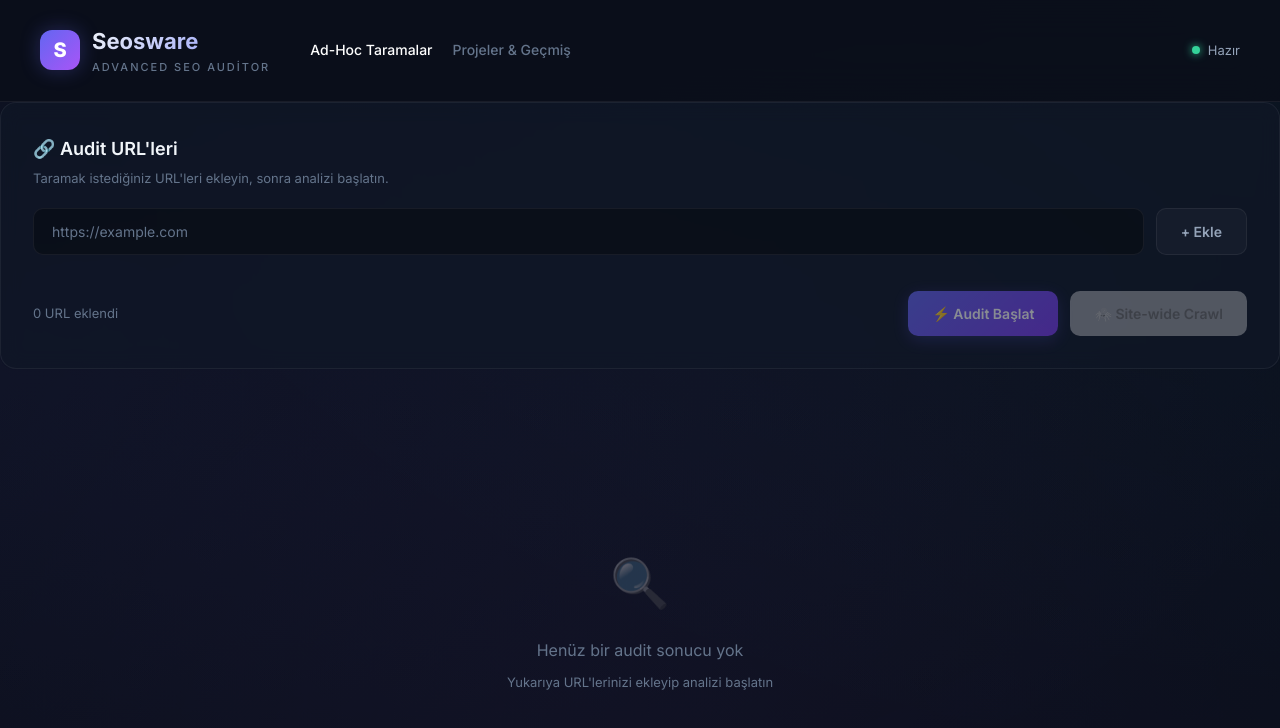
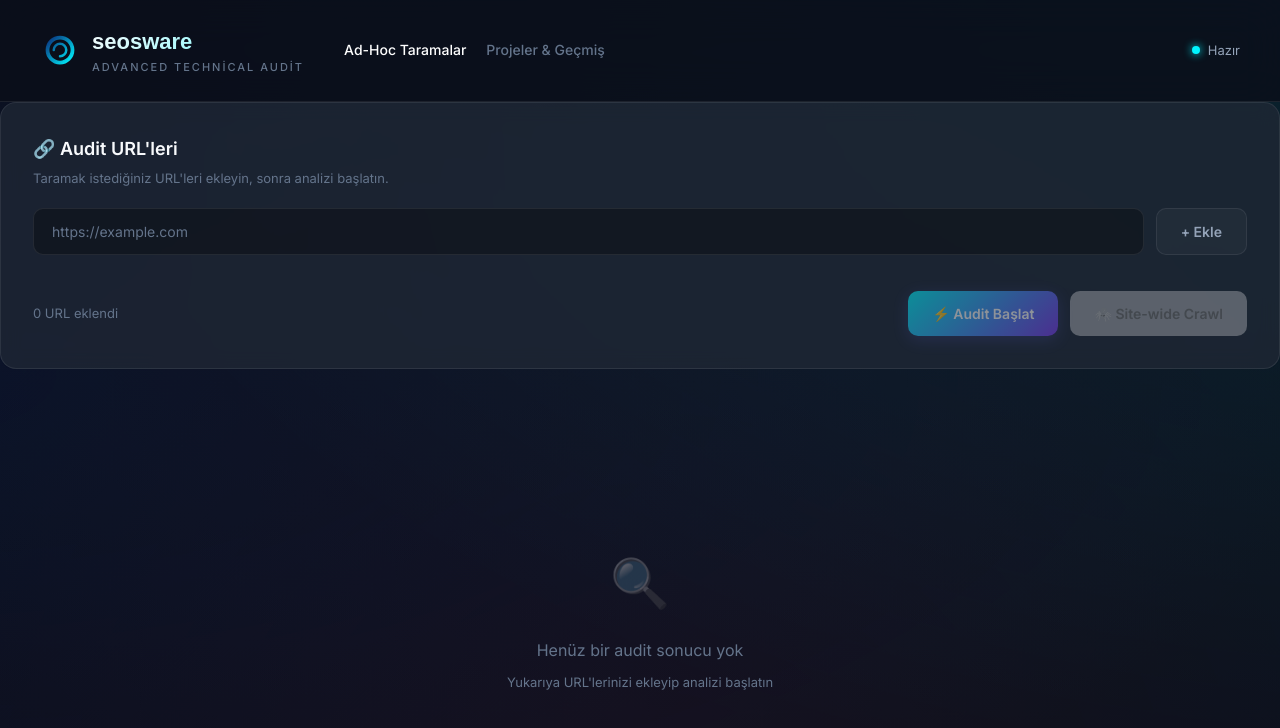
Before and after one commit to omerozselcuk/seosware, a website: page dashboard/index.html in a window 1280 px wide. Drawn offline with Linux system fonts and the light colour scheme.

Commit message:
v2.3.0: Stitch UI Theme, JSON Export, and Path-based URL Display

```diff
--- a/dashboard/index.html
+++ b/dashboard/index.html
@@ -10,29 +10,29 @@
 
     :root {
       --bg-primary: #0a0e1a;
-      --bg-secondary: #111827;
-      --bg-card: rgba(17, 24, 39, 0.7);
-      --bg-card-hover: rgba(31, 41, 55, 0.8);
+      --bg-secondary: #0f172a;
+      --bg-card: rgba(33, 40, 54, 0.75);
+      --bg-card-hover: rgba(45, 55, 75, 0.85);
       --bg-glass: rgba(255,255,255,0.03);
-      --border: rgba(255,255,255,0.06);
-      --border-hover: rgba(255,255,255,0.12);
-      --text-primary: #f1f5f9;
+      --border: rgba(255,255,255,0.08);
+      --border-hover: rgba(0, 246, 255, 0.3);
+      --text-primary: #f8fafc;
       --text-secondary: #94a3b8;
       --text-muted: #64748b;
-      --accent: #6366f1;
-      --accent-light: #818cf8;
-      --accent-glow: rgba(99,102,241,0.15);
-      --green: #34d399;
-      --green-bg: rgba(52,211,153,0.1);
+      --accent: #00F6FF;
+      --accent-light: #5dfaff;
+      --accent-glow: rgba(0, 246, 255, 0.2);
+      --green: #00F6FF;
+      --green-bg: rgba(0, 246, 255, 0.1);
       --yellow: #fbbf24;
       --yellow-bg: rgba(251,191,36,0.1);
-      --red: #f87171;
-      --red-bg: rgba(248,113,113,0.1);
-      --cyan: #22d3ee;
+      --red: #E83F57;
+      --red-bg: rgba(232, 63, 87, 0.1);
+      --cyan: #00F6FF;
       --orange: #fb923c;
       --radius: 16px;
       --radius-sm: 10px;
-      --shadow: 0 8px 32px rgba(0,0,0,0.3);
+      --shadow: 0 12px 40px rgba(0,0,0,0.4);
     }
 
     body {
@@ -50,9 +50,9 @@
       position: fixed;
       top: -50%; left: -50%;
       width: 200%; height: 200%;
-      background: radial-gradient(ellipse at 20% 50%, rgba(99,102,241,0.06) 0%, transparent 50%),
-                  radial-gradient(ellipse at 80% 20%, rgba(34,211,238,0.04) 0%, transparent 50%),
-                  radial-gradient(ellipse at 50% 80%, rgba(168,85,247,0.04) 0%, transparent 50%);
+      background: radial-gradient(ellipse at 20% 50%, rgba(10, 47, 124, 0.15) 0%, transparent 50%),
+                  radial-gradient(ellipse at 80% 20%, rgba(0, 246, 255, 0.1) 0%, transparent 50%),
+                  radial-gradient(ellipse at 50% 80%, rgba(232, 63, 87, 0.05) 0%, transparent 50%);
       z-index: -1;
       animation: ambientDrift 20s ease-in-out infinite;
     }
@@ -681,10 +681,19 @@
 <!-- HEADER -->
 <header class="header">
   <div class="logo">
-    <div class="logo-icon">S</div>
+    <svg width="40" height="40" viewBox="0 0 32 32" fill="none" xmlns="http://www.w3.org/2000/svg">
+      <path d="M16 26C21.5228 26 26 21.5228 26 16C26 10.4772 21.5228 6 16 6C10.4772 6 6 10.4772 6 16C6 21.5228 10.4772 26 16 26Z" stroke="url(#logo_grad)" stroke-width="3"/>
+      <path d="M11 16C11 13.2386 13.2386 11 16 11C18.7614 11 21 13.2386 21 16C21 18.7614 18.7614 21 16 21" stroke="url(#logo_grad)" stroke-width="2" stroke-linecap="round"/>
+      <defs>
+        <linearGradient id="logo_grad" x1="6" y1="6" x2="26" y2="26" gradientUnits="userSpaceOnUse">
+          <stop stop-color="#0A2F7C"/>
+          <stop offset="1" stop-color="#00F6FF"/>
+        </linearGradient>
+      </defs>
+    </svg>
     <div>
-      <div class="logo-text">Seosware</div>
-      <div class="logo-sub">Advanced SEO Auditor</div>
+      <div class="logo-text" style="font-family: 'Space Grotesk', sans-serif;">seosware</div>
+      <div class="logo-sub">advanced technical audit</div>
     </div>
   </div>
 
@@ -757,7 +766,10 @@
 
   <!-- RESULTS -->
   <section class="results-section" id="resultsSection">
-    <div class="results-tabs" id="resultsTabs"></div>
+    <div style="display:flex; justify-content:space-between; align-items:center; margin-bottom:12px; gap:16px;">
+      <div class="results-tabs" id="resultsTabs" style="margin-bottom:0; flex:1; overflow-x:auto;"></div>
+      <button class="btn btn-outline" id="jsonDownloadBtn" onclick="downloadResultsJson()" style="flex-shrink:0; padding:8px 16px; font-size:12px; border-color:var(--accent); color:var(--accent); display:none;">📥 JSON İndir</button>
+    </div>
     <div id="resultsContent"></div>
   </section>
 
@@ -955,6 +967,7 @@
     if (results.length === 0) return;
 
     document.getElementById('resultsSection').classList.add('active');
+    document.getElementById('jsonDownloadBtn').style.display = 'inline-flex';
 
     // Tabs
     const tabs = document.getElementById('resultsTabs');
@@ -966,8 +979,22 @@
     renderTab(0);
   }
 
+  function downloadResultsJson() {
+    if (!results || results.length === 0) return;
+    const blob = new Blob([JSON.stringify(results, null, 2)], { type: 'application/json' });
+    const url = URL.createObjectURL(blob);
+    const a = document.createElement('a');
+    a.href = url;
+    a.download = `seosware-audit-${new Date().toISOString().split('.')[0].replace(/[:T]/g, '-')}.json`;
+    a.click();
+    URL.revokeObjectURL(url);
+  }
+
   function safeParse(url) {
-    try { return new URL(url).hostname; } catch { return url; }
+    try {
+      const u = new URL(url);
+      return u.pathname === '/' ? u.hostname : u.pathname;
+    } catch { return url; }
   }
 
   function switchTab(idx) {
--- a/package.json
+++ b/package.json
@@ -1,7 +1,7 @@
 {
   "name": "seosware",
-  "version": "2.1.1",
-  "description": "Seosware Pro: Playwright-based SEO Auditor with Holistic Gemini AI Insights, Caching, and PDF Export",
+  "version": "2.3.0",
+  "description": "Seosware Pro: Playwright-based SEO Auditor with Stitch UI Theme, JSON Export, and Gemini AI Insights",
   "main": "index.js",
   "scripts": {
     "start": "node index.js",
```
Also changed, not shown: dashboard/projects.html (+21 -9 lines), dashboard/projects.js (+25 -2 lines).
